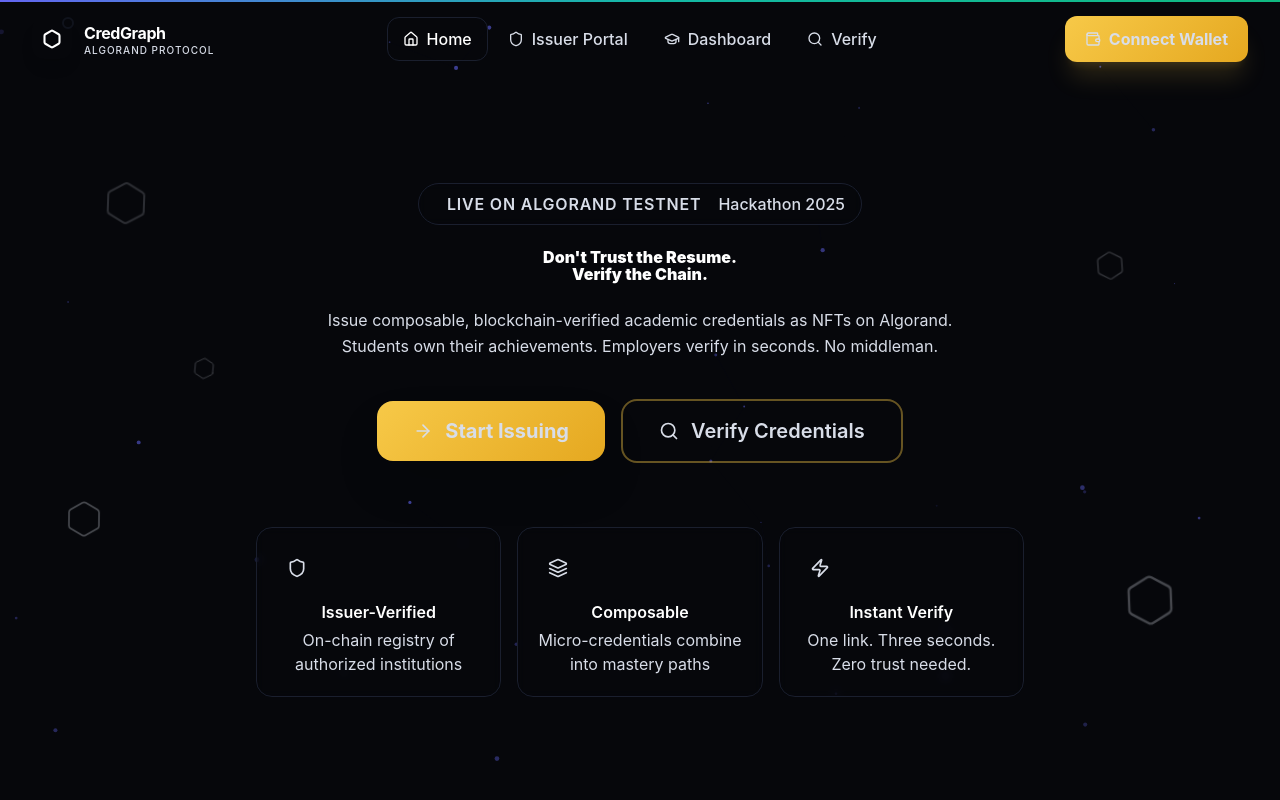
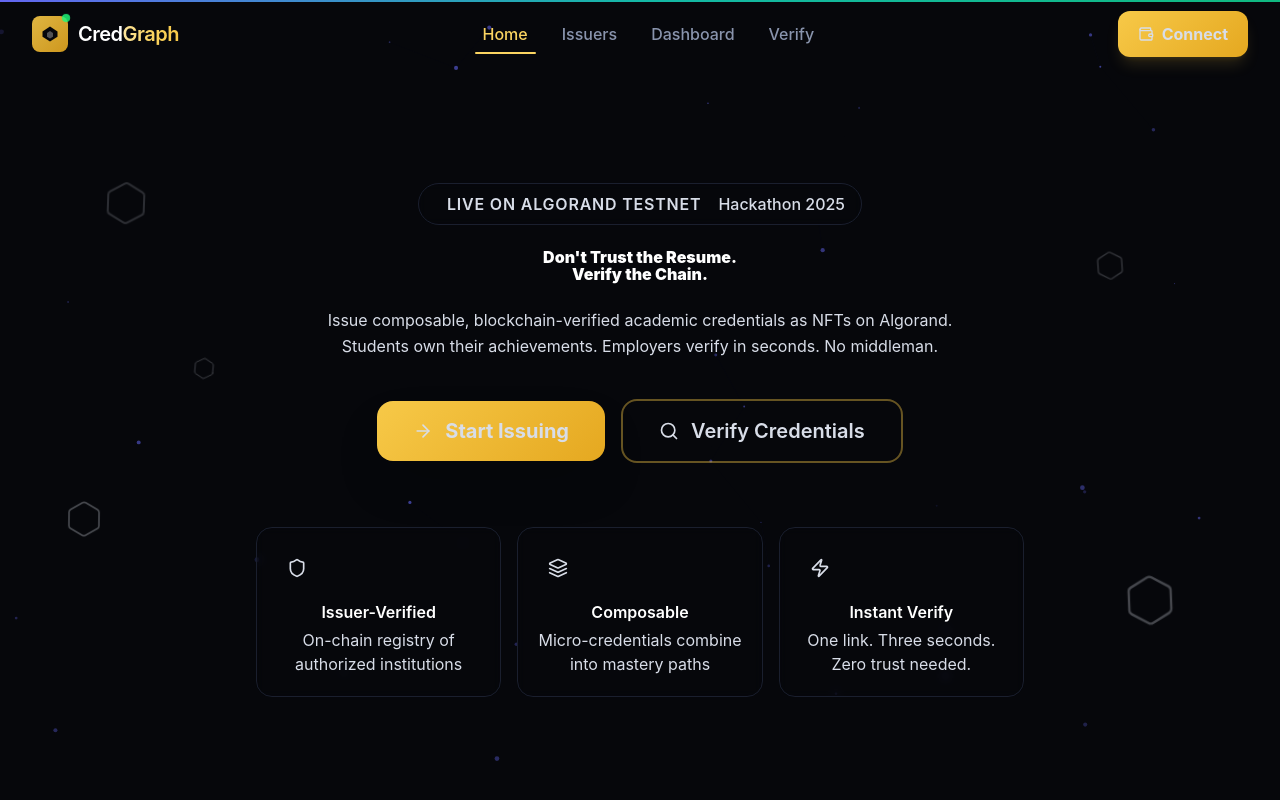
Before and after one commit to codewithayuu/credgraph, a Next.js app: page / in a window 1280 px wide. Shown: the top 800 px of the page. Built offline with nearby package versions, Linux system fonts and the light colour scheme.

Commit message:
changed navbar ui

```diff
--- a/src/components/layout/Navbar.tsx
+++ b/src/components/layout/Navbar.tsx
@@ -7,25 +7,13 @@
 import { cn, truncateAddress } from "@/lib/utils";
 import { useWallet } from "@/hooks/useWallet";
 import { Button } from "@/components/ui/Button";
-import {
-  Wallet,
-  Menu,
-  X,
-  Home,
-  Shield,
-  GraduationCap,
-  Search,
-  LogOut,
-  ChevronDown,
-  Hexagon,
-  Zap,
-} from "lucide-react";
+import { Wallet, Menu, X, LogOut, ChevronDown } from "lucide-react";
 
-const navLinks = [
-  { href: "/", label: "Home", icon: <Home className="w-4 h-4" /> },
-  { href: "/issuer", label: "Issuer Portal", icon: <Shield className="w-4 h-4" /> },
-  { href: "/student", label: "Dashboard", icon: <GraduationCap className="w-4 h-4" /> },
-  { href: "/verify", label: "Verify", icon: <Search className="w-4 h-4" /> },
+const links = [
+  { href: "/", label: "Home" },
+  { href: "/issuer", label: "Issuers" },
+  { href: "/student", label: "Dashboard" },
+  { href: "/verify", label: "Verify" },
 ];
 
 export const Navbar: React.FC = () => {
@@ -33,74 +21,59 @@
   const { address, isConnected, isConnecting, connect, disconnect } = useWallet();
   const [scrolled, setScrolled] = useState(false);
   const [mobileOpen, setMobileOpen] = useState(false);
-  const [walletDropdown, setWalletDropdown] = useState(false);
+  const [dropdown, setDropdown] = useState(false);
 
   useEffect(() => {
-    const handleScroll = () => setScrolled(window.scrollY > 20);
-    window.addEventListener("scroll", handleScroll);
-    return () => window.removeEventListener("scroll", handleScroll);
+    const handler = () => setScrolled(window.scrollY > 10);
+    window.addEventListener("scroll", handler);
+    return () => window.removeEventListener("scroll", handler);
   }, []);
 
-  useEffect(() => {
-    setMobileOpen(false);
-  }, [pathname]);
+  useEffect(() => { setMobileOpen(false); }, [pathname]);
 
   return (
     <>
-      <nav
-        className={cn(
-          "fixed top-0 left-0 right-0 z-50 transition-all duration-500",
-          scrolled
-            ? "bg-dark-950/80 backdrop-blur-2xl border-b border-dark-700/40 shadow-2xl shadow-black/20"
-            : "bg-transparent"
-        )}
-      >
-        <div className="max-w-7xl mx-auto px-4 sm:px-6 lg:px-8">
-          <div className="flex items-center justify-between h-18 py-4">
-            <Link href="/" className="flex items-center gap-3 group">
-              <div className="relative">
-                <div className="w-10 h-10 rounded-xl bg-gradient-to-br from-brand-500 to-cyber-500 flex items-center justify-center shadow-lg shadow-brand-500/20 group-hover:shadow-brand-500/40 transition-shadow duration-300">
-                  <Hexagon className="w-5 h-5 text-white" strokeWidth={2.5} />
+      <nav className={cn(
+        "fixed top-0 left-0 right-0 z-50 transition-all duration-500",
+        scrolled ? "bg-void/70 backdrop-blur-2xl border-b border-surface-800/30" : "bg-transparent"
+      )}>
+        <div className="section-wrapper">
+          <div className="flex items-center justify-between h-[68px]">
+
+            <Link href="/" className="flex items-center gap-2.5 group">
+              <div className="relative w-9 h-9">
+                <div className="absolute inset-0 rounded-lg bg-gradient-gold opacity-90 group-hover:opacity-100 transition-opacity" />
+                <div className="absolute inset-0 flex items-center justify-center">
+                  <svg width="18" height="18" viewBox="0 0 24 24" fill="none" className="text-void">
+                    <path d="M12 2L22 8.5V15.5L12 22L2 15.5V8.5L12 2Z" fill="currentColor" />
+                    <path d="M12 8L16 10.5V15.5L12 18L8 15.5V10.5L12 8Z" fill="rgba(255,255,255,0.3)" />
+                  </svg>
                 </div>
-                <div className="absolute -top-0.5 -right-0.5 w-3 h-3 bg-accent-400 rounded-full border-2 border-dark-950 animate-pulse" />
+                <div className="absolute -top-0.5 -right-0.5 w-2 h-2 bg-neon-400 rounded-full animate-breathe" />
               </div>
-              <div className="flex flex-col">
-                <span className="text-heading-md font-bold text-white tracking-tight">
-                  Cred<span className="gradient-text">Graph</span>
-                </span>
-                <span className="text-[10px] font-medium text-dark-500 uppercase tracking-widest -mt-0.5">
-                  Algorand Protocol
-                </span>
-              </div>
+              <span className="text-h3 text-white tracking-tight">
+                Cred<span className="text-gradient-gold">Graph</span>
+              </span>
             </Link>
 
-            <div className="hidden lg:flex items-center gap-1">
-              {navLinks.map((link) => {
-                const isActive = pathname === link.href || (link.href !== "/" && pathname.startsWith(link.href));
+            <div className="hidden lg:flex items-center gap-0.5">
+              {links.map((link) => {
+                const active = pathname === link.href || (link.href !== "/" && pathname.startsWith(link.href));
                 return (
                   <Link key={link.href} href={link.href}>
-                    <motion.div
-                      className={cn(
-                        "relative flex items-center gap-2 px-4 py-2.5 rounded-xl text-body-sm font-medium transition-all duration-300 whitespace-nowrap",
-                        isActive
-                          ? "text-white"
-                          : "text-dark-400 hover:text-dark-200 hover:bg-dark-800/40"
-                      )}
-                      whileHover={{ scale: 1.02 }}
-                      whileTap={{ scale: 0.98 }}
-                    >
-                      {isActive && (
+                    <div className={cn(
+                      "relative px-4 py-2 rounded-lg text-b3 font-medium transition-all duration-200",
+                      active ? "text-gold-400" : "text-surface-400 hover:text-surface-200 hover:bg-surface-800/40"
+                    )}>
+                      {active && (
                         <motion.div
-                          layoutId="navActive"
-                          className="absolute inset-0 bg-brand-600/15 border border-brand-500/25 rounded-xl"
-                          transition={{ type: "spring", stiffness: 380, damping: 30 }}
+                          layoutId="navIndicator"
+                          className="absolute bottom-0 left-2 right-2 h-0.5 bg-gold-400 rounded-full"
+                          transition={{ type: "spring", stiffness: 400, damping: 30 }}
                         />
                       )}
-                      <span className="relative z-10 flex items-center gap-2">
-                        {link.icon}
-                        {link.label}
-                      </span>
-                    </motion.div>
+                      {link.label}
+                    </div>
                   </Link>
                 );
               })}
@@ -110,38 +83,29 @@
               {isConnected && address ? (
                 <div className="relative">
                   <button
-                    onClick={() => setWalletDropdown(!walletDropdown)}
-                    className="flex items-center gap-2.5 px-4 py-2 rounded-xl bg-dark-800/60 border border-dark-600/50 hover:border-brand-500/30 transition-all duration-300"
+                    onClick={() => setDropdown(!dropdown)}
+                    className="flex items-center gap-2 px-3 py-2 rounded-lg bg-surface-850 border border-surface-700/50 hover:border-gold-500/20 transition-all text-b3"
                   >
-                    <div className="w-2 h-2 rounded-full bg-accent-400 animate-pulse" />
-                    <span className="text-body-sm font-mono text-dark-200">
-                      {truncateAddress(address, 4)}
-                    </span>
-                    <ChevronDown className="w-3.5 h-3.5 text-dark-400" />
+                    <div className="w-1.5 h-1.5 rounded-full bg-neon-400" />
+                    <span className="font-mono text-surface-300">{truncateAddress(address, 4)}</span>
+                    <ChevronDown className="w-3.5 h-3.5 text-surface-500" />
                   </button>
-
                   <AnimatePresence>
-                    {walletDropdown && (
+                    {dropdown && (
                       <motion.div
-                        initial={{ opacity: 0, y: 8, scale: 0.96 }}
+                        initial={{ opacity: 0, y: 6, scale: 0.97 }}
                         animate={{ opacity: 1, y: 0, scale: 1 }}
-                        exit={{ opacity: 0, y: 8, scale: 0.96 }}
-                        transition={{ duration: 0.2 }}
-                        className="absolute right-0 mt-2 w-56 rounded-xl bg-dark-900 border border-dark-700/50 shadow-2xl overflow-hidden"
+                        exit={{ opacity: 0, y: 6, scale: 0.97 }}
+                        className="absolute right-0 mt-2 w-52 panel-elevated rounded-xl overflow-hidden"
                       >
-                        <div className="p-3 border-b border-dark-700/50">
-                          <p className="text-caption text-dark-500 mb-1">Connected Wallet</p>
-                          <p className="text-body-sm font-mono text-dark-200">
-                            {truncateAddress(address, 8)}
-                          </p>
+                        <div className="p-3 border-b border-surface-800/50">
+                          <p className="text-micro text-surface-500 uppercase tracking-wider">Connected</p>
+                          <p className="text-b3 font-mono text-surface-300 mt-1">{truncateAddress(address, 8)}</p>
                         </div>
                         <div className="p-1.5">
                           <button
-                            onClick={() => {
-                              disconnect();
-                              setWalletDropdown(false);
-                            }}
-                            className="flex items-center gap-2.5 w-full px-3 py-2 rounded-lg text-body-sm text-red-400 hover:bg-red-500/10 transition-colors"
+                            onClick={() => { disconnect(); setDropdown(false); }}
+                            className="flex items-center gap-2 w-full px-3 py-2 rounded-lg text-b3 text-crimson-400 hover:bg-crimson-500/8 transition-colors"
                           >
                             <LogOut className="w-4 h-4" />
                             Disconnect
@@ -152,22 +116,13 @@
                   </AnimatePresence>
                 </div>
               ) : (
-                <Button
-                  onClick={connect}
-                  loading={isConnecting}
-                  icon={<Wallet className="w-4 h-4" />}
-                  size="md"
-                  className="shadow-xl"
-                >
-                  Connect Wallet
+                <Button onClick={connect} loading={isConnecting} size="md" icon={<Wallet className="w-4 h-4" />}>
+                  Connect
                 </Button>
               )}
             </div>
 
-            <button
-              onClick={() => setMobileOpen(!mobileOpen)}
-              className="lg:hidden p-2 rounded-lg text-dark-400 hover:text-white hover:bg-dark-800/50 transition-colors"
-            >
+            <button onClick={() => setMobileOpen(!mobileOpen)} className="lg:hidden p-2 rounded-lg text-surface-400 hover:text-white hover:bg-surface-800/40 transition-colors">
               {mobileOpen ? <X className="w-5 h-5" /> : <Menu className="w-5 h-5" />}
             </button>
           </div>
@@ -176,61 +131,39 @@
 
       <AnimatePresence>
         {mobileOpen && (
-          <motion.div
-            initial={{ opacity: 0, y: -20 }}
-            animate={{ opacity: 1, y: 0 }}
-            exit={{ opacity: 0, y: -20 }}
-            className="fixed inset-0 z-40 lg:hidden"
-          >
-            <div className="absolute inset-0 bg-black/60 backdrop-blur-sm" onClick={() => setMobileOpen(false)} />
+          <motion.div initial={{ opacity: 0 }} animate={{ opacity: 1 }} exit={{ opacity: 0 }} className="fixed inset-0 z-40 lg:hidden">
+            <div className="absolute inset-0 bg-black/70 backdrop-blur-sm" onClick={() => setMobileOpen(false)} />
             <motion.div
               initial={{ x: "100%" }}
               animate={{ x: 0 }}
               exit={{ x: "100%" }}
               transition={{ type: "spring", stiffness: 300, damping: 30 }}
-              className="absolute right-0 top-0 bottom-0 w-72 bg-dark-900 border-l border-dark-700/50 shadow-2xl"
+              className="absolute right-0 top-0 bottom-0 w-72 bg-surface-900 border-l border-surface-800/50"
             >
-              <div className="flex items-center justify-between p-4 border-b border-dark-700/50">
-                <span className="text-heading-md font-bold text-white">Menu</span>
-                <button onClick={() => setMobileOpen(false)} className="p-2 rounded-lg hover:bg-dark-800 text-dark-400">
-                  <X className="w-5 h-5" />
-                </button>
+              <div className="p-4 border-b border-surface-800/50 flex items-center justify-between">
+                <span className="text-h3 text-white">Menu</span>
+                <button onClick={() => setMobileOpen(false)} className="p-2 rounded-lg hover:bg-surface-800 text-surface-400"><X className="w-5 h-5" /></button>
               </div>
               <div className="p-4 space-y-1">
-                {navLinks.map((link) => {
-                  const isActive = pathname === link.href;
+                {links.map((link) => {
+                  const active = pathname === link.href;
                   return (
                     <Link key={link.href} href={link.href}>
-                      <div
-                        className={cn(
-                          "flex items-center gap-3 px-4 py-3 rounded-xl text-body-md font-medium transition-all",
-                          isActive
-                            ? "bg-brand-600/15 text-white border border-brand-500/25"
-                            : "text-dark-400 hover:text-white hover:bg-dark-800/50"
-                        )}
-                      >
-                        {link.icon}
+                      <div className={cn(
+                        "px-4 py-3 rounded-xl text-b2 font-medium transition-all",
+                        active ? "bg-gold-500/8 text-gold-400 border border-gold-500/15" : "text-surface-400 hover:text-white hover:bg-surface-800/40"
+                      )}>
                         {link.label}
                       </div>
                     </Link>
                   );
                 })}
               </div>
-              <div className="absolute bottom-0 left-0 right-0 p-4 border-t border-dark-700/50">
+              <div className="absolute bottom-0 left-0 right-0 p-4 border-t border-surface-800/50">
                 {isConnected ? (
-                  <div className="space-y-3">
-                    <div className="flex items-center gap-2 px-3 py-2 rounded-lg bg-dark-800/60">
-                      <div className="w-2 h-2 rounded-full bg-accent-400" />
-                      <span className="text-body-sm font-mono text-dark-300">{truncateAddress(address!, 6)}</span>
-                    </div>
-                    <Button onClick={disconnect} variant="danger" fullWidth size="sm" icon={<LogOut className="w-4 h-4" />}>
-                      Disconnect
-                    </Button>
-                  </div>
+                  <Button onClick={disconnect} variant="danger" fullWidth size="sm" icon={<LogOut className="w-4 h-4" />}>Disconnect</Button>
                 ) : (
-                  <Button onClick={connect} loading={isConnecting} fullWidth icon={<Wallet className="w-4 h-4" />}>
-                    Connect Wallet
-                  </Button>
+                  <Button onClick={connect} loading={isConnecting} fullWidth icon={<Wallet className="w-4 h-4" />}>Connect Wallet</Button>
                 )}
               </div>
             </motion.div>
@@ -238,9 +171,7 @@
         )}
       </AnimatePresence>
 
-      {walletDropdown && (
-        <div className="fixed inset-0 z-30" onClick={() => setWalletDropdown(false)} />
-      )}
+      {dropdown && <div className="fixed inset-0 z-30" onClick={() => setDropdown(false)} />}
     </>
   );
 };
```
